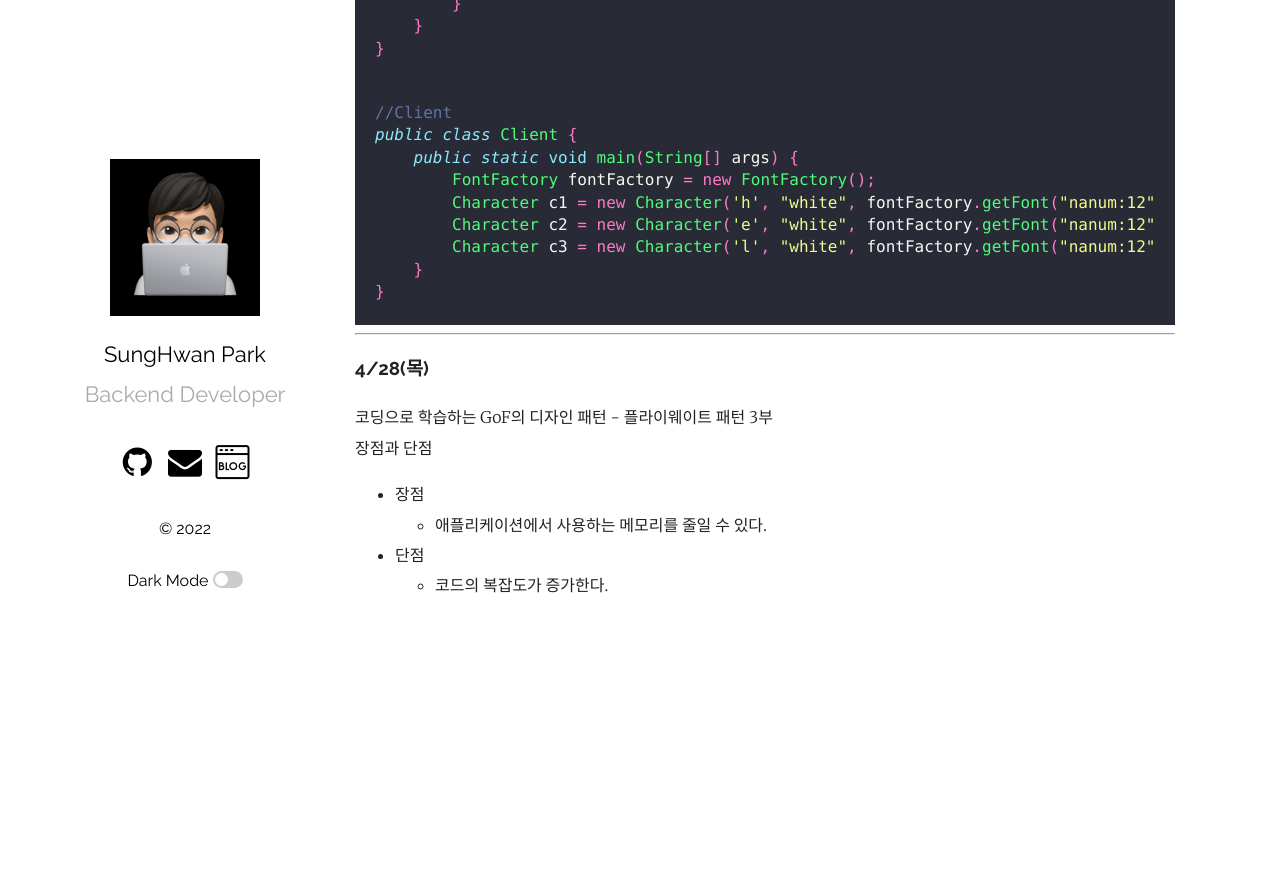
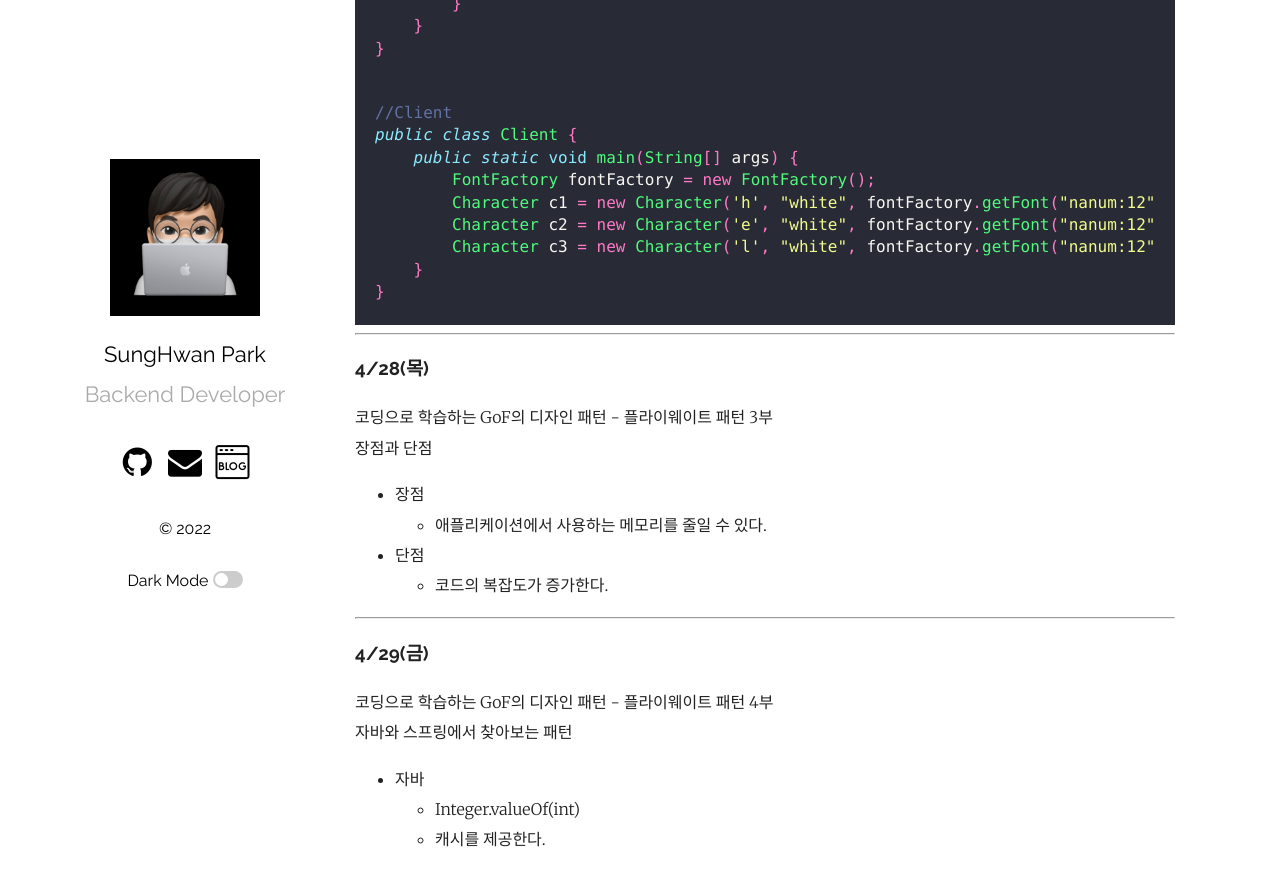
Before and after one commit to park0219/park0219.github.io, a Jekyll site: the page built from _posts/2022-04-01-4월TIL.markdown, in a window 1280 px wide and 900 px high, scrolled down 22355 px. Shown: the top 886 px of the window. Built offline with Jekyll 4.4.1, drawn with Linux system fonts in a browser that asks for light colours; comment, search, counter and statistics services are not loaded; before the commit the page ends 23001 px from its top, so only the background shows below that.

Commit message:
feat: 2022-04-29 TIL 추가

```diff
--- a/_posts/2022-04-01-4월TIL.markdown
+++ b/_posts/2022-04-01-4월TIL.markdown
@@ -1038,3 +1038,14 @@ public class Client {
     -   애플리케이션에서 사용하는 메모리를 줄일 수 있다.
 -   단점
     -   코드의 복잡도가 증가한다.
+
+---
+
+### 4/29(금)
+
+코딩으로 학습하는 GoF의 디자인 패턴 - 플라이웨이트 패턴 4부<br/>
+자바와 스프링에서 찾아보는 패턴
+
+-   자바
+    -   Integer.valueOf(int)
+    -   캐시를 제공한다.
```
